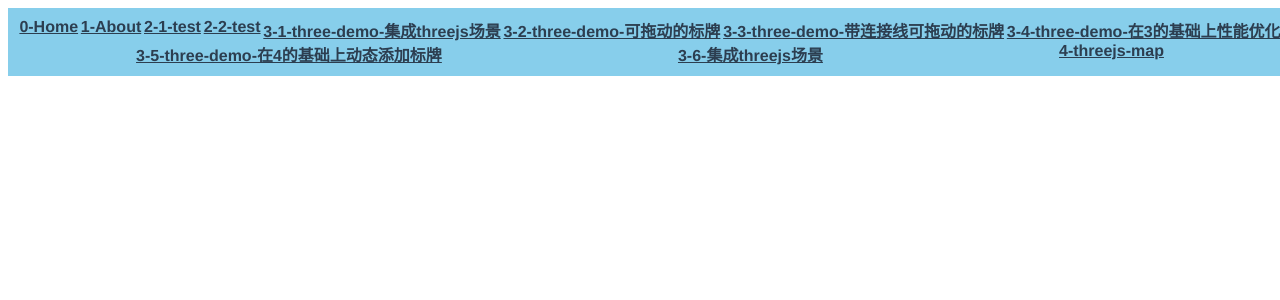
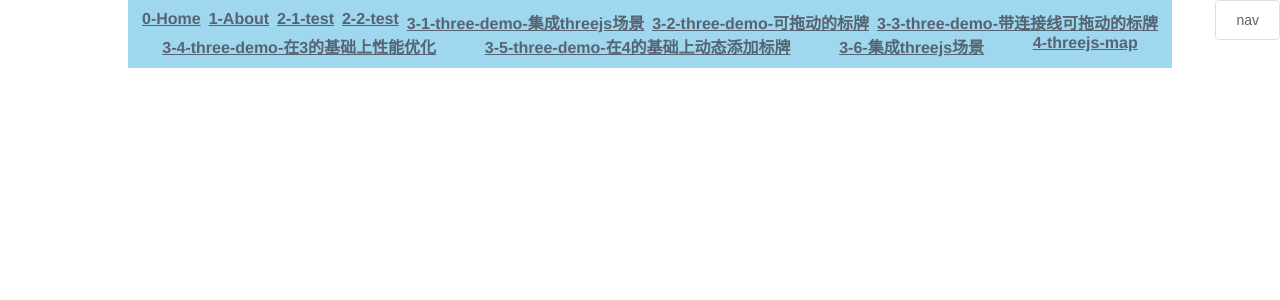
Before and after one commit to ZhengGuozhen/vue-cli-prototype, a Vue app: page / in a window 1280 px wide. Shown: the top 300 px of the page. Built offline with nearby package versions, Linux system fonts and the light colour scheme; what vxe-table would draw is missing.

Commit message:
添加toggleNav按钮，控制nav显隐

```diff
--- a/src/App.vue
+++ b/src/App.vue
@@ -1,6 +1,7 @@
 <template>
   <div id="app">
-    <div id="nav">
+    <el-button id="toggle-nav" @click="showNav=!showNav">nav</el-button>
+    <div v-show="showNav" id="nav">
       <!-- <router-link to="/">Home</router-link> | -->
       <!-- <router-link to="/about">About</router-link> -->
 
@@ -20,6 +21,7 @@ export default {
   props: [],
   data() {
     return {
+      showNav: true,
       views: [],
     };
   },
@@ -55,9 +57,23 @@ export default {
   color: #2c3e50;
 }
 
+#toggle-nav {
+  z-index: 99999;
+  position: absolute;
+  top: 0;
+  right: 0;
+}
+
 #nav {
+  z-index: 99999;
+  opacity: 0.8;
+
+  position: absolute;
+  top: 0;
+  left: 10%;
   padding: 10px;
-  width: 100%;
+  width: 80%;
+
   display: flex;
   flex-direction: row;
   justify-content: space-around;
```
